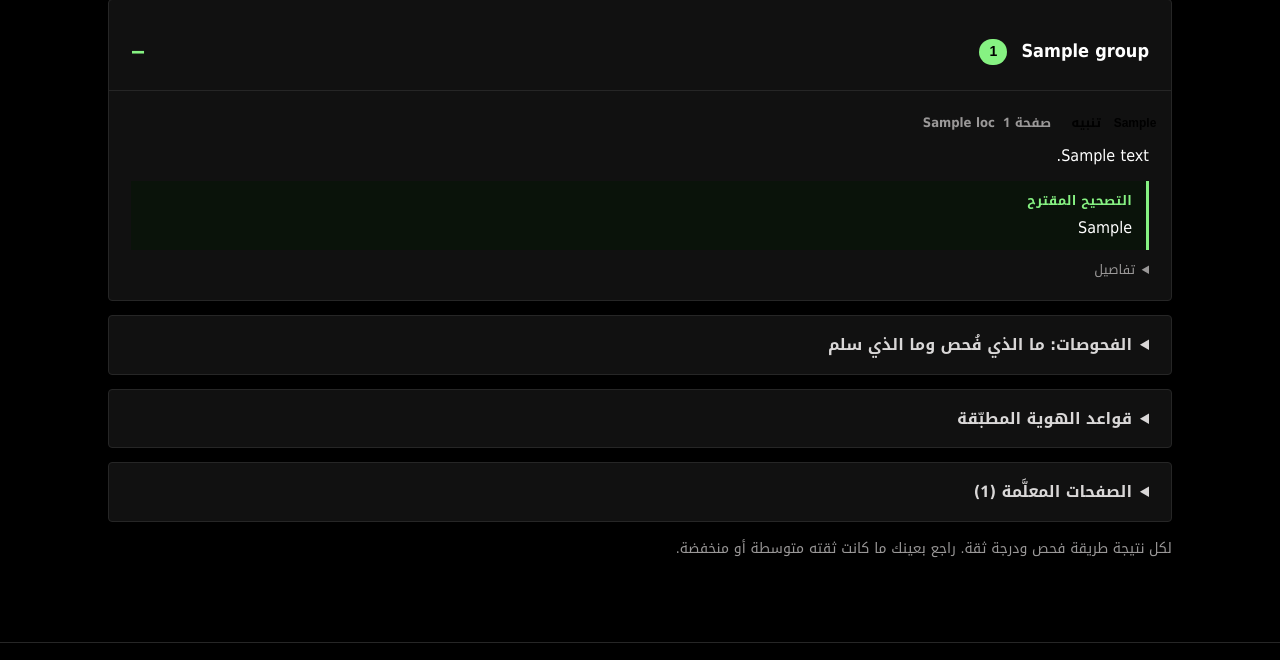
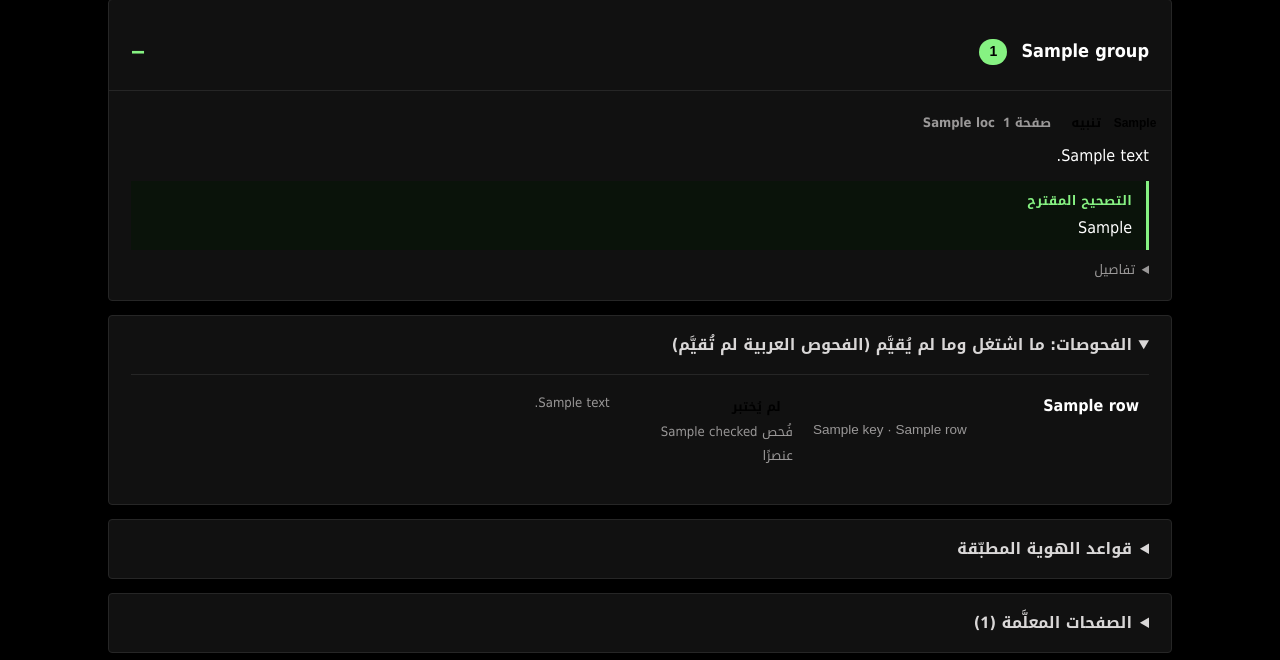
Before and after one commit to amirgfx11-dev/arabic-design-checker, a Flask app: template templates/report.html in a window 1280 px wide. Shown: the part 983-1643 px from the top of the page. Run offline with Flask 3, Linux system fonts and the light colour scheme; the template is opened without the code that fills it: most values are stand-ins (such as "Sample title", 1, 10 or a date in 2020); some web fonts are replaced.

Commit message:
Update checks section for Arabic evaluation logic

```diff
--- a/templates/report.html
+++ b/templates/report.html
@@ -97,7 +97,8 @@ f.addEventListener('submit',e=>{if(!boxes().some(b=>b.checked)){e.preventDefault
 </nav>
 {% endif %}
 
-{% if not r['items'] %}<div class="card"><p><span class="badge b-clean">سليم</span> لا توجد ملاحظات في الفحوصات التي أُجريت. هذا يعني أن التصميم سليم وفق هذه القواعد فقط، ولا يعني خلوه من أي خطأ (راجع الفحوصات التي «لم تُختبر» أدناه).</p></div>{% endif %}
+{% if not r['items'] and sc and sc.state == 'no_arabic' %}<div class="card"><p><span class="badge b-not_run">لم يُقيَّم</span> لا توجد ملاحظات في الفحوصات التقنية التي اشتغلت فقط (انظر القائمة أعلاه). لم تُقيَّم الفحوص العربية (الإملاء والحروف والاتجاه والأرقام والترقيم والنبرة) لأن الملف لا يحوي نصًا عربيًا، فهذه النتيجة ليست حكمًا على سلامة الملف.</p></div>
+{% elif not r['items'] %}<div class="card"><p><span class="badge b-clean">سليم</span> لا توجد ملاحظات في الفحوصات التي أُجريت. هذا يعني أن التصميم سليم وفق هذه القواعد فقط، ولا يعني خلوه من أي خطأ (راجع الفحوصات التي «لم تُختبر» أدناه).</p></div>{% endif %}
 
 {% if groups|length > 1 %}<div class="actions" style="margin:0 0 10px"><button class="btn ghost" type="button" id="grpall">فتح كل المجموعات</button></div>
 <script>document.addEventListener("DOMContentLoaded",function(){var b=document.getElementById("grpall");if(b)b.onclick=function(){var ds=[].slice.call(document.querySelectorAll("details.grp"));var o=ds.some(function(d){return!d.open});ds.forEach(function(d){d.open=o});b.textContent=o?"طيّ كل المجموعات":"فتح كل المجموعات"}})</script>{% endif %}
@@ -128,7 +129,7 @@ f.addEventListener('submit',e=>{if(!boxes().some(b=>b.checked)){e.preventDefault
 <p class="note" style="margin:10px 0 0">التحديد بقوائم كلمات (كود ثابت وليس نموذجًا لغويًا)، ويرصد الكلمات المدرجة فقط.</p></div></details>
 {% elif tn %}<details class="fold" id="tone"><summary>نبرة الكتابة</summary><div><p class="note">لم تُرصد عبارات كافية لتحديد نبرة سائدة.</p></div></details>{% endif %}
 
-<details class="fold" id="checks" {% if not r['items'] %}open{% endif %}><summary>الفحوصات: ما الذي فُحص وما الذي سلم</summary><div>
+<details class="fold" id="checks" {% if not r['items'] or (sc and sc.state == 'no_arabic') %}open{% endif %}><summary>{% if sc and sc.state == 'no_arabic' %}الفحوصات: ما اشتغل وما لم يُقيَّم (الفحوص العربية لم تُقيَّم){% else %}الفحوصات: ما الذي فُحص وما الذي سلم{% endif %}</summary><div>
 <table>
 {% for row in r.rows %}
 <tr><td style="width:34%"><b>{{ row.name_ar }}</b><div class="en">{{ row.key }} · {{ row.name_en }}</div></td>
```
